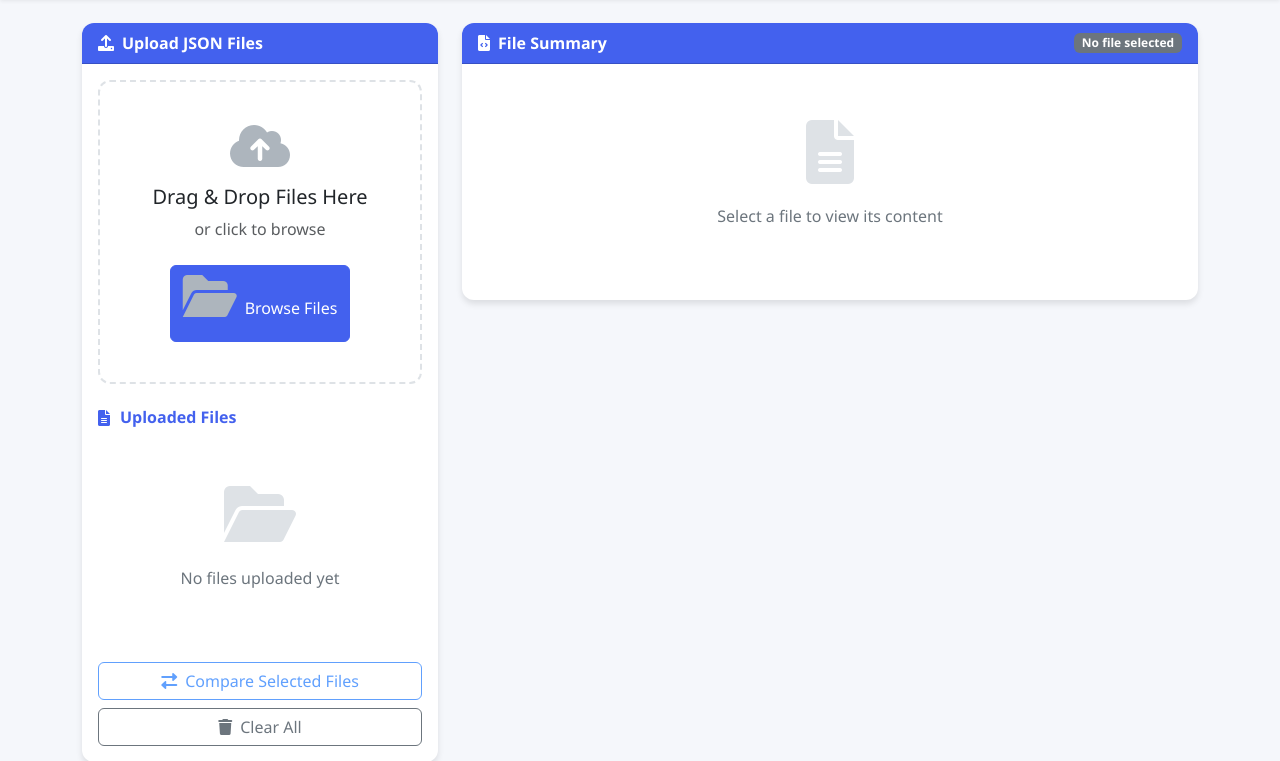
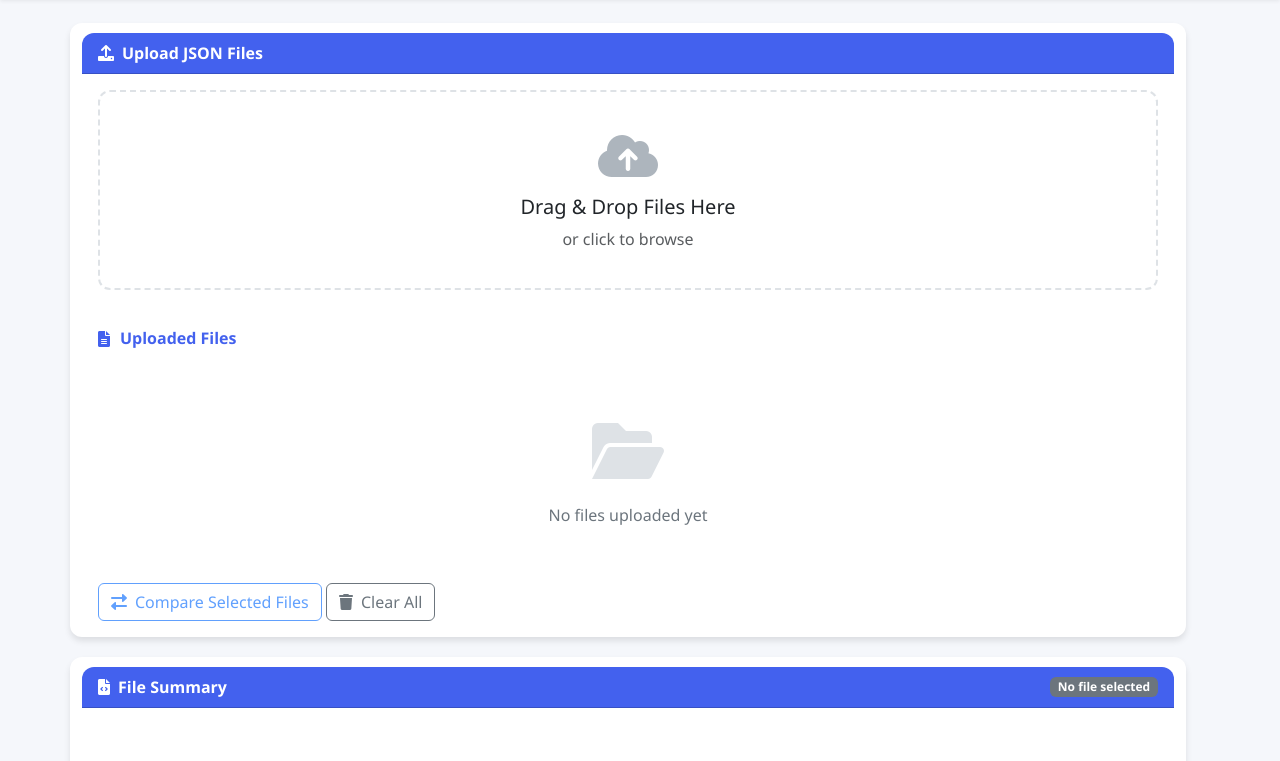
Before and after one commit to Krunal-AHAGURU/AG_Video_Intelligence_Service, a plain HTML site: page index.html in a window 1280 px wide. Shown: the part 57-818 px from the top of the page. Drawn offline with nearby package versions, Linux system fonts and the light colour scheme.

Commit message:
Added : AG JSON Summary Comparator ui fixs

```diff
--- a/index.html
+++ b/index.html
@@ -81,6 +81,7 @@
             margin-bottom: 15px;
             display: flex;
             align-items: center;
+            height: 50px !important;
         }
 
         .section-title i {
@@ -137,6 +138,7 @@
             background-color: white;
             transition: all 0.3s ease;
             cursor: pointer;
+            height: 200px !important;
         }
 
         .upload-area:hover {
@@ -214,20 +216,20 @@
     <nav class="navbar navbar-expand-lg navbar-light bg-white shadow-sm">
         <div class="container">
             <a class="navbar-brand" href="#">
-                <i class="fas fa-file-code me-2"></i>JSON Summary Comparator
+                <i class="fas fa-file-code me-2"></i>AG JSON Summary Comparator for
             </a>
             <button class="navbar-toggler" type="button" data-bs-toggle="collapse" data-bs-target="#navbarNav">
                 <span class="navbar-toggler-icon"></span>
             </button>
             <div class="collapse navbar-collapse" id="navbarNav">
-                <ul class="navbar-nav ms-auto">
+                <!-- <ul class="navbar-nav ms-auto">
                     <li class="nav-item">
                         <a class="nav-link active" href="#"><i class="fas fa-home me-1"></i> Home</a>
                     </li>
                     <li class="nav-item">
                         <a class="nav-link" href="#"><i class="fas fa-info-circle me-1"></i> About</a>
                     </li>
-                </ul>
+                </ul> -->
             </div>
         </div>
     </nav>
@@ -235,9 +237,9 @@
     <div class="container my-4">
         <div class="row">
             <!-- File Upload Section -->
-            <div class="col-lg-4">
+            <div class="row">
                 <div class="card">
-                    <div class="card-header">
+                    <div class="card-header" style="margin-top: 10px; margin-left:0px; margin-right:0px;">
                         <i class="fas fa-upload me-2"></i>Upload JSON Files
                     </div>
                     <div class="card-body">
@@ -246,9 +248,9 @@
                             <h5>Drag & Drop Files Here</h5>
                             <p class="text-muted">or click to browse</p>
                             <input type="file" id="fileInput" multiple accept=".json" style="display: none;">
-                            <button class="btn btn-primary mt-2" id="browseBtn">
+                            <!-- <button class="btn btn-primary mt-2" id="browseBtn">
                                 <i class="fas fa-folder-open me-2"></i>Browse Files
-                            </button>
+                            </button> -->
                         </div>
 
                         <div class="mt-4">
@@ -263,22 +265,25 @@
                             </div>
                         </div>
 
-                        <div class="d-grid gap-2 mt-3">
-                            <button class="btn btn-outline-primary" id="compareBtn" disabled>
+                        <div class="row">
+                            <div class="col">
+                                <button class="btn btn-outline-primary" id="compareBtn" disabled>
                                 <i class="fas fa-exchange-alt me-2"></i>Compare Selected Files
                             </button>
                             <button class="btn btn-outline-secondary" id="clearBtn">
                                 <i class="fas fa-trash me-2"></i>Clear All
                             </button>
+                            </div>
                         </div>
                     </div>
                 </div>
             </div>
 
             <!-- File Content Display -->
-            <div class="col-lg-8">
-                <div class="card">
-                    <div class="card-header d-flex justify-content-between align-items-center">
+            <div class="row">
+                <br>
+                <div class="card col-12" >
+                    <div class="card-header d-flex justify-content-between align-items-center" style="margin-top: 10px; margin-left:0px; margin-right:0px;">
                         <span><i class="fas fa-file-code me-2"></i>File Summary</span>
                         <span class="badge bg-secondary" id="fileNameBadge">No file selected</span>
                     </div>
@@ -291,9 +296,8 @@
                         </div>
                     </div>
                 </div>
-
                 <!-- Comparison View -->
-                <div class="card comparison-view" id="comparisonView">
+                <div class="card comparison-view col-12" id="comparisonView" style="margin-top: 10px; margin-left:0px; margin-right:0px;">
                     <div class="card-header">
                         <i class="fas fa-exchange-alt me-2"></i>File Comparison
                     </div>
```
